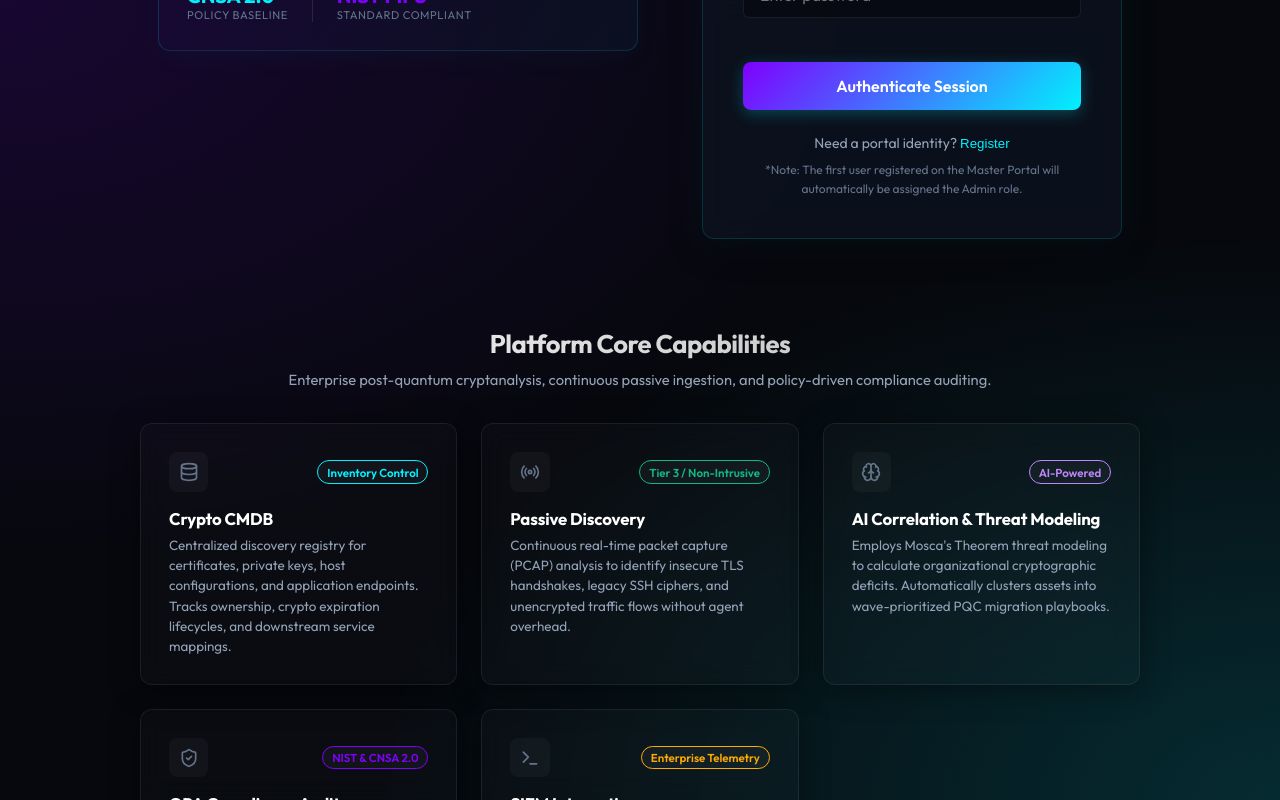
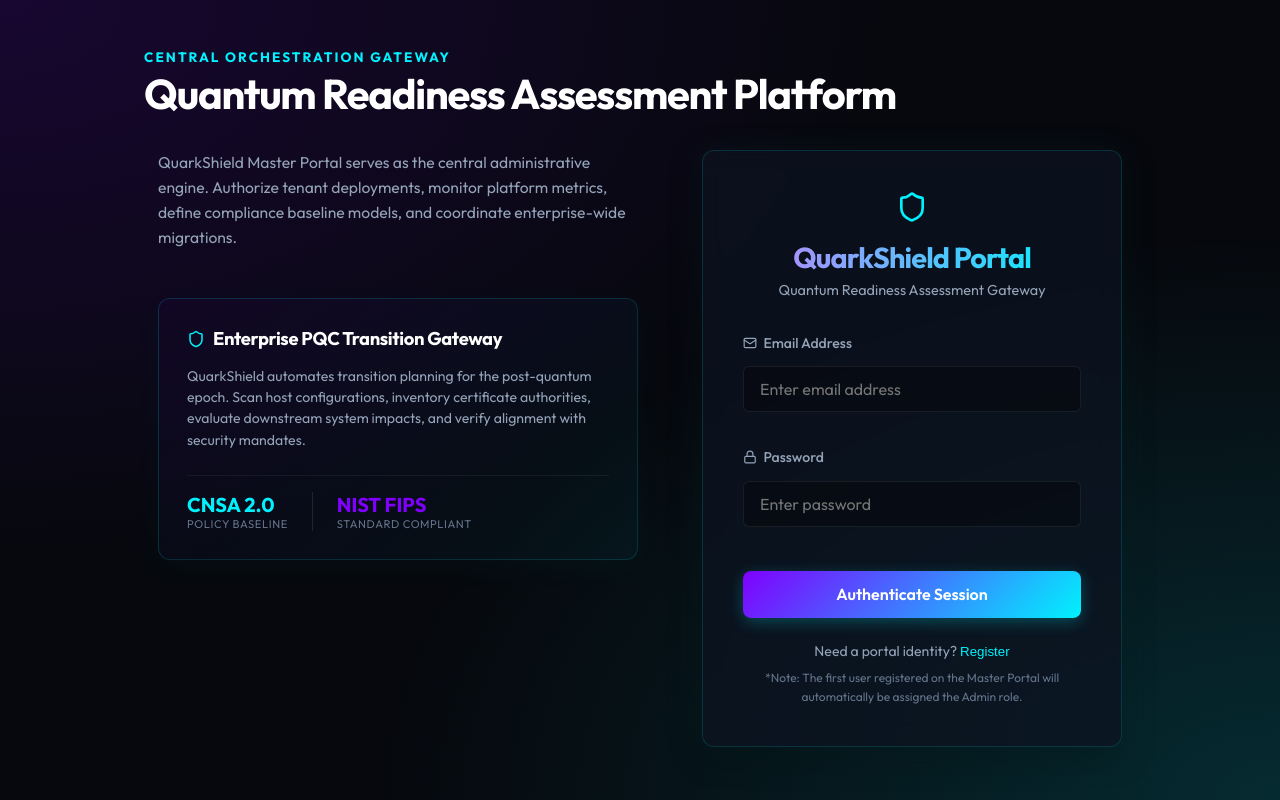
Before and after one commit to spinovation/Quantum-RAP, a React (Vite) app: page / in a window 1280 px wide. Built offline with nearby package versions, Linux system fonts and the light colour scheme.

Commit message:
fix(auth): fix flexbox centering vertical scroll bug on landing page

```diff
--- a/src/components/AuthScreen.tsx
+++ b/src/components/AuthScreen.tsx
@@ -191,8 +191,8 @@ eHl6MDEyMzQ1Njc4OWFiY2RlZmdoaWprbG1ub3BxcnN0dXZ3eHl6
   };
 
   return (
-    <div className="auth-wrapper" style={{ overflowY: 'auto', padding: '2rem 1rem', display: 'flex', flexDirection: 'column', alignItems: 'center', justifyContent: 'center' }}>
-      <div style={{ maxWidth: '1000px', width: '100%', margin: 'auto', display: 'flex', flexDirection: 'column', gap: '2rem' }}>
+    <div className="auth-wrapper" style={{ overflowY: 'auto', padding: '3rem 1rem', display: 'flex', flexDirection: 'column', alignItems: 'center', justifyContent: 'flex-start' }}>
+      <div style={{ maxWidth: '1000px', width: '100%', margin: '0 auto', display: 'flex', flexDirection: 'column', gap: '2rem' }}>
 
         {/* Top Header Section spanning wide */}
         <div style={{ textAlign: 'left', width: '100%', paddingLeft: '0.25rem' }}>
```
